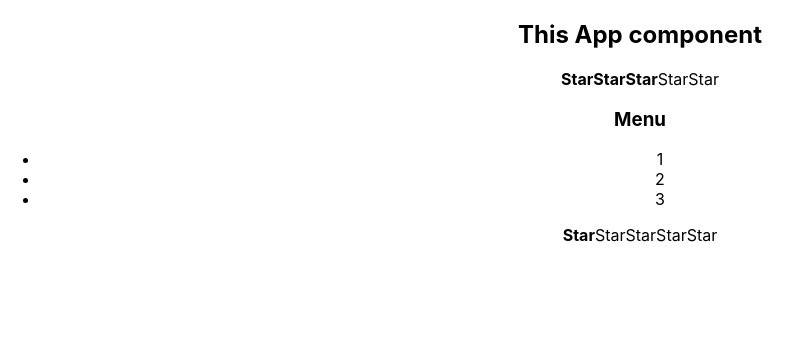
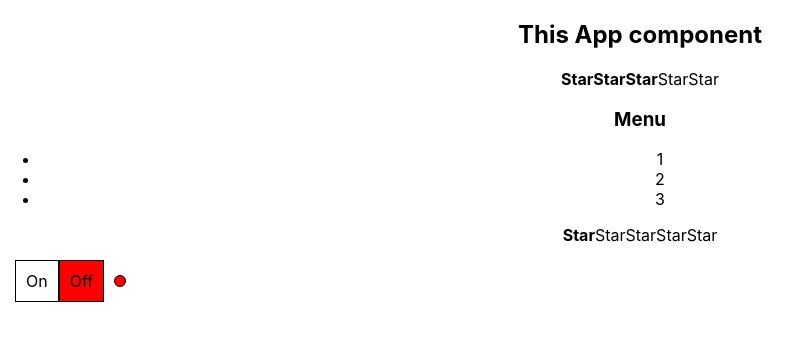
Before and after one commit to Oleg-Melnikow/React_Examples, a React (Create React App) app: page / in a window 1280 px wide. Shown: the top 340 px of the page, without its empty margins (0-810 px from the left). Built offline with nearby package versions, Linux system fonts and the light colour scheme.

Commit message:
add OnOff component and useState

```diff
--- a/src/App.tsx
+++ b/src/App.tsx
@@ -2,6 +2,7 @@ import React from 'react';
 import './App.css';
 import Accordion from "./components/Accordion";
 import {Rating} from "./components/Rating/Rating";
+import {OnOff} from "./components/OnOff/OnOff";
 
 type PageTitlePropsType = {
     title: string
@@ -14,6 +15,7 @@ function App() {
             <Rating value={3}/>
             <Accordion titleValue="Menu" collapsed={false}/>
             <Rating value={1}/>
+            <OnOff/>
         </div>
     );
 }
--- /dev/null
+++ b/src/components/OnOff/OnOff.module.css
@@ -0,0 +1,28 @@
+.wrap {
+    display: flex;
+    flex-direction: row;
+    margin: 15px;
+    align-items: center;
+}
+
+.block {
+    border: 1px solid black;
+    padding: 10px;
+    cursor: pointer;
+}
+
+.red {
+    background: red;
+}
+
+.green {
+    background: green;
+}
+
+.circle{
+    border-radius: 50%;
+    border: 1px solid black;
+    width: 10px;
+    height: 10px;
+    margin: 10px;
+}
--- /dev/null
+++ b/src/components/OnOff/OnOff.tsx
@@ -0,0 +1,15 @@
+import React, {useState} from "react";
+import style from './OnOff.module.css'
+
+export function OnOff() {
+
+    let [on, setOn] = useState<boolean>(false)
+
+    return (
+        <div className={style.wrap}>
+            <div className={`${style.block} ${on && style.green}`} onClick={() => setOn(true)}>On</div>
+            <div className={`${style.block} ${!on && style.red}`} onClick={() => setOn(false)}>Off</div>
+            <div className={`${style.circle} ${on ? style.green : style.red}`}/>
+        </div>
+    )
+}
```
